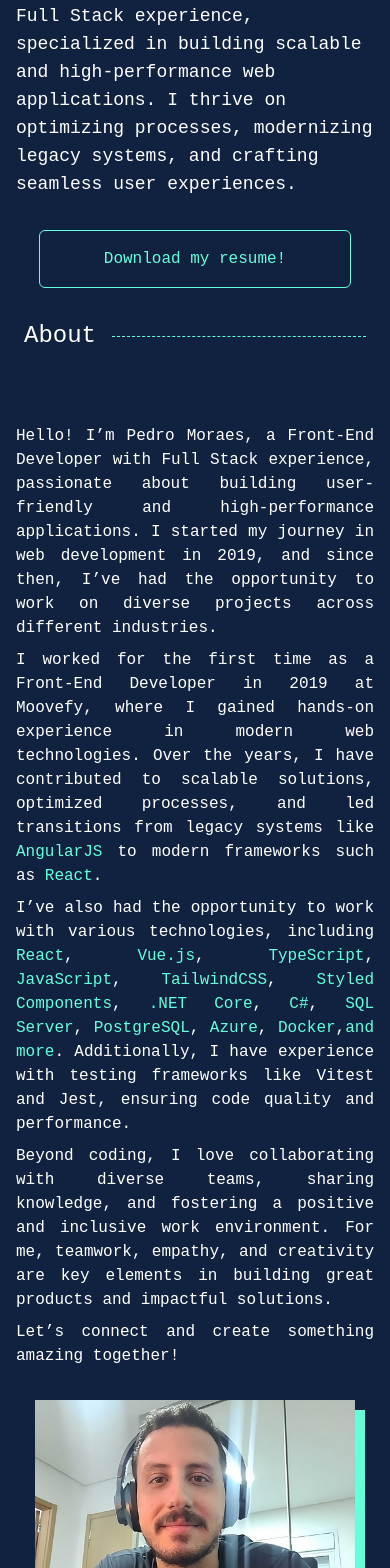
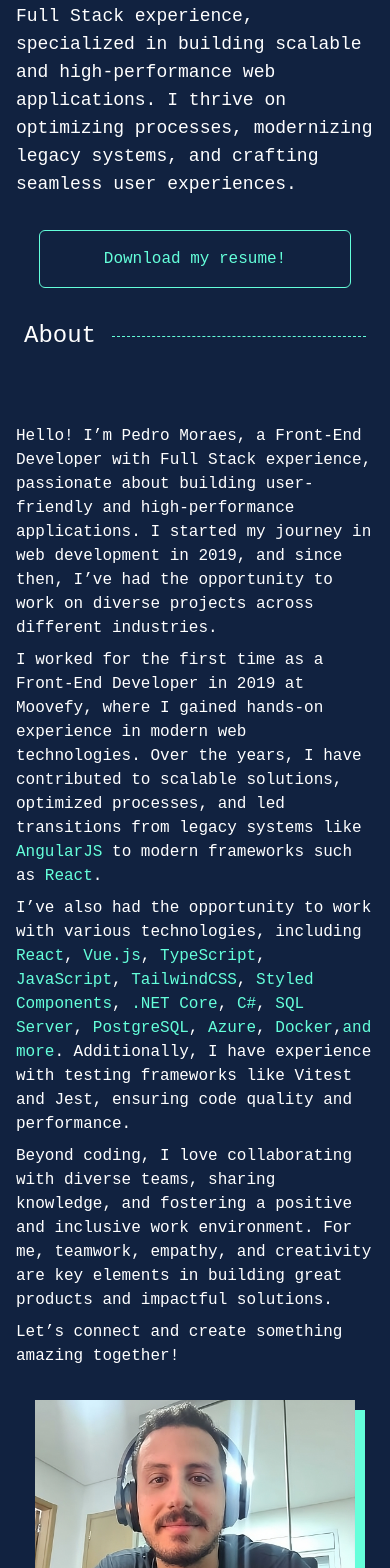
Before and after one commit to pedrojose06/portifolio, a Next.js app: page / in a window 390 px wide. Shown: the part 358-1926 px from the top of the page. Built offline with nearby package versions, Linux system fonts and the light colour scheme.

Commit message:
fix: align text left on mobile

```diff
--- a/src/pages/About/About.tsx
+++ b/src/pages/About/About.tsx
@@ -7,14 +7,14 @@ const About = () => {
       id="about"
     >
       <div className="flex flex-1 flex-col justify-around">
-        <p className="pt-2 text-justify">
+        <p className="pt-2 md:text-justify">
           Hello! I’m Pedro Moraes, a Front-End Developer with Full Stack
           experience, passionate about building user-friendly and
           high-performance applications. I started my journey in web development
           in 2019, and since then, I’ve had the opportunity to work on diverse
           projects across different industries.
         </p>
-        <p className="pt-2 text-justify">
+        <p className="pt-2 md:text-justify">
           I worked for the first time as a Front-End Developer in 2019 at
           Moovefy, where I gained hands-on experience in modern web
           technologies. Over the years, I have contributed to scalable
@@ -22,7 +22,7 @@ const About = () => {
           systems like <span className="text-primary">AngularJS</span> to modern
           frameworks such as <span className="text-primary">React</span>.
         </p>
-        <p className="pt-2 text-justify">
+        <p className="pt-2 md:text-justify">
           I’ve also had the opportunity to work with various technologies,
           including <span className="text-primary">React</span>,{' '}
           <span className="text-primary">Vue.js</span>,{' '}
@@ -40,13 +40,13 @@ const About = () => {
           experience with testing frameworks like Vitest and Jest, ensuring code
           quality and performance.
         </p>
-        <p className="pt-2 text-justify">
+        <p className="pt-2 md:text-justify">
           Beyond coding, I love collaborating with diverse teams, sharing
           knowledge, and fostering a positive and inclusive work environment.
           For me, teamwork, empathy, and creativity are key elements in building
           great products and impactful solutions.
         </p>
-        <p className="pt-2 text-justify">
+        <p className="pt-2 md:text-justify">
           Let’s connect and create something amazing together!
         </p>
       </div>
```
